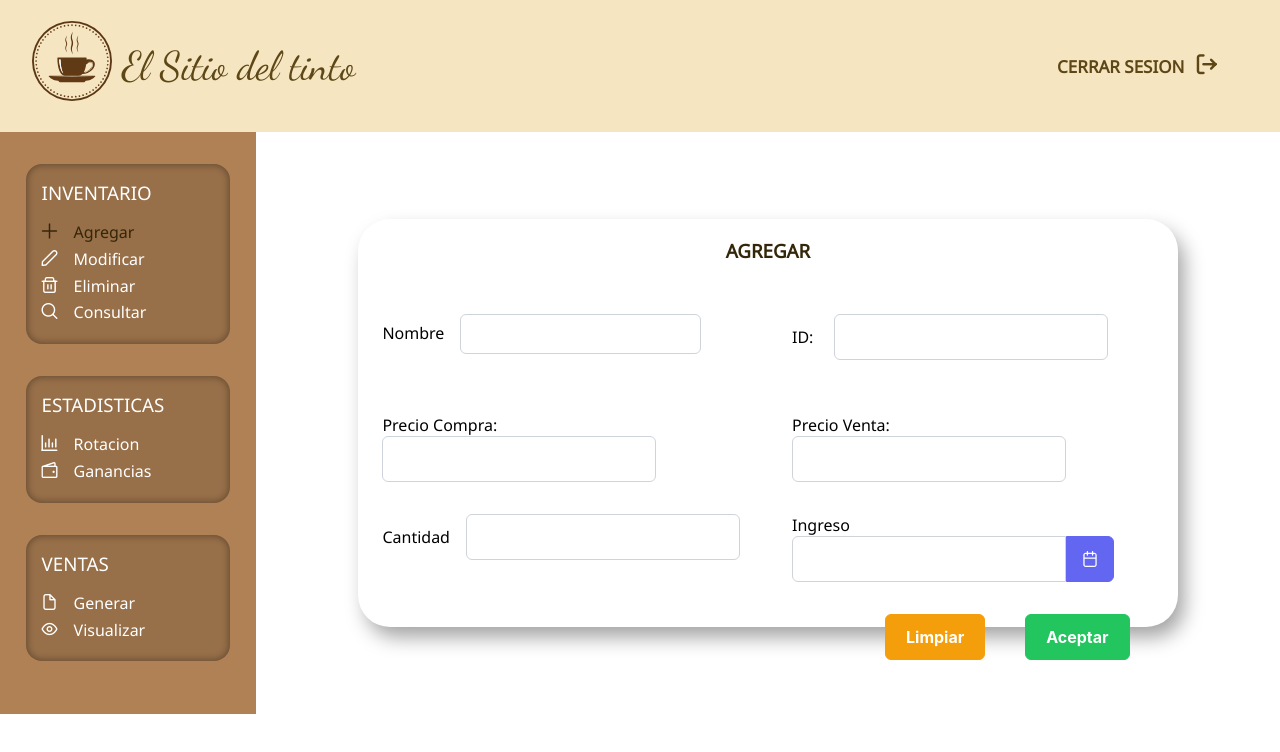
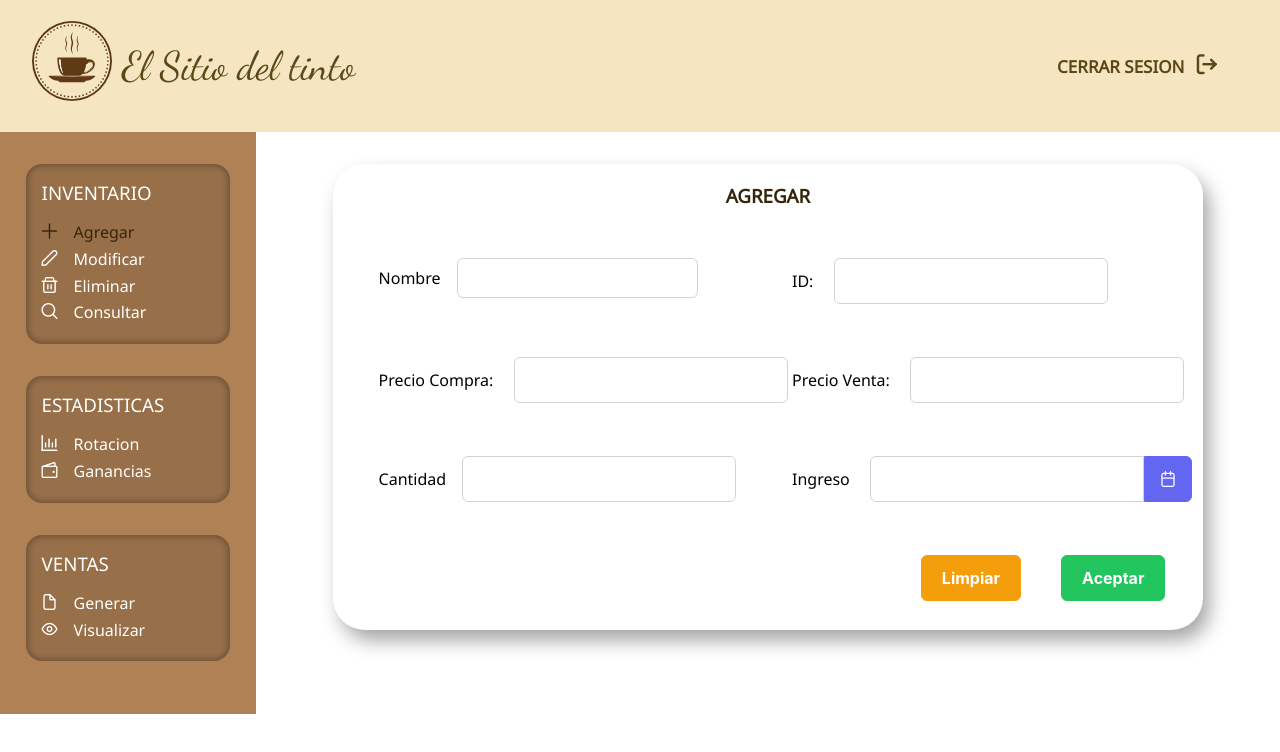
Before and after one commit to binmex/proyect_awie, a React (Create React App) app: page /agregar in a window 1280 px wide. Shown: the top 752 px of the page. Built offline with nearby package versions, Linux system fonts and the light colour scheme.

Commit message:
Add Modules
Se añadio modulo de estadisticas y se perfecciono modulo de agregar

```diff
--- a/package.json
+++ b/package.json
@@ -11,6 +11,7 @@
     "@testing-library/react": "^13.4.0",
     "@testing-library/user-event": "^13.5.0",
     "babel-preset-react-app": "^10.0.1",
+    "chart.js": "^4.3.0",
     "primeicons": "^6.0.1",
     "primereact": "^9.6.0",
     "react": "^18.2.0",
--- a/src/Componentes/AgregarItem.jsx
+++ b/src/Componentes/AgregarItem.jsx
@@ -7,16 +7,14 @@ import { Calendar } from "primereact/calendar";
 export const AgregarItem = () => {
   const [date, setDate] = useState(null);
   return (
-    <div className="content">
+    <div className="contenido">
       <div className="cajaAgregar">
         <h3>AGREGAR</h3>
+
         <div className="boxInput">
           <div className="inputAdd">
             <label>Nombre</label>
-            <InputText
-              type="text"
-              className="p-inputtext-sm"
-            />
+            <InputText type="text" className="p-inputtext-sm" />
           </div>
           <div className="inputAdd">
             <label>ID: </label>
@@ -24,7 +22,7 @@ export const AgregarItem = () => {
           </div>
           <div className="inputAdd">
             <label>Precio Compra: </label>
-            <InputNumber inputId="integeronly" />
+            <InputNumber inputId="integeronly"/>
           </div>
           <div className="inputAdd">
             <label>Precio Venta: </label>
@@ -42,7 +40,7 @@ export const AgregarItem = () => {
               showIcon
             />
           </div>
-          <div className="inputAdd2 button">
+          <div className="inputAdd button" id="boxButtonAdd">
             <Button label="Limpiar" severity="warning" />
             <Button label="Aceptar" severity="success" />
           </div>
--- a/src/Componentes/Lateral.jsx
+++ b/src/Componentes/Lateral.jsx
@@ -54,7 +54,7 @@ export const Lateral = () => {
         <ul>
           <li>
             <NavLink
-              to={"/inicio"}
+              to={"/rotacion"}
               className={({ isActive }) => (isActive === true ? "active" : "")}
             >
               <span className="pi pi-chart-bar" />
--- /dev/null
+++ b/src/Componentes/RotacionProducto.jsx
@@ -0,0 +1,51 @@
+import React, { useState } from "react";
+import { InputNumber } from "primereact/inputnumber";
+import { Calendar } from "primereact/calendar";
+import { ChartRotacion1 } from "./chart/ChartRotacion1";
+
+export const RotacionProducto = () => {
+  const [date, setDate] = useState(null);
+
+  return (
+    <div className="contenido">
+      <div className="cajaRotacion">
+        <h3>ROTACION</h3>
+        <div className="contentRotacion">
+          <div className="rotacionDivNav">
+            <div className="contentNav">
+              <InputNumber inputId="integeronly" placeholder="ID"/>
+            </div>
+            <div className="contentNav">
+              <Calendar
+                className="calen"
+                value={date}
+                onChange={(e) => setDate(e.value)}
+                showIcon placeholder="INICIO"
+              />
+            </div>
+            <div className="contentNav">
+              <Calendar
+                className="calen"
+                value={date}
+                onChange={(e) => setDate(e.value)}
+                showIcon placeholder="FIN"
+              />
+            </div>
+          </div>
+          <div className="boxInputRotacion">
+            <div className="boxDato"></div>
+            <div className="boxDato"></div>
+            <div className="boxDato"></div>
+            <div className="boxDato"></div>
+            <div className="boxChart">
+              <ChartRotacion1 tipo='polarArea'/>
+            </div>
+            <div className="boxChart">
+            <ChartRotacion1 tipo='radar'/>
+            </div>
+          </div>
+        </div>
+      </div>
+    </div>
+  );
+};
--- /dev/null
+++ b/src/Componentes/chart/ChartRotacion1.jsx
@@ -0,0 +1,46 @@
+import React, { useState, useEffect } from "react";
+import { Chart } from "primereact/chart";
+
+export const ChartRotacion1 = ({tipo}) => {
+  const [chartData, setChartData] = useState({});
+  const [chartOptions, setChartOptions] = useState({});
+  useEffect(() => {
+    const data = {
+      labels: ["Q1", "Q2", "Q3", "Q4"],
+      datasets: [
+        {
+          label: "Sales",
+          data: [540, 325, 702, 620],
+          backgroundColor: [
+            "rgba(255, 159, 64, 0.2)",
+            "rgba(75, 192, 192, 0.2)",
+            "rgba(54, 162, 235, 0.2)",
+            "rgba(153, 102, 255, 0.2)",
+          ],
+          borderColor: [
+            "rgb(255, 159, 64)",
+            "rgb(75, 192, 192)",
+            "rgb(54, 162, 235)",
+            "rgb(153, 102, 255)",
+          ],
+          borderWidth: 1,
+        },
+      ],
+    };
+    const options = {
+      scales: {
+        y: {
+          beginAtZero: true,
+        },
+      },
+    };
+
+    setChartData(data);
+    setChartOptions(options);
+  }, []);
+  return (
+    <div className="cardChart">
+      <Chart type={tipo} data={chartData} options={chartOptions} />
+    </div>
+  );
+};
--- /dev/null
+++ b/src/pages/RotacionPage.jsx
@@ -0,0 +1,19 @@
+import React from 'react'
+import { BarraNav } from '../Componentes/BarraNav'
+import { Lateral } from "../Componentes/Lateral"
+import { RotacionProducto } from '../Componentes/RotacionProducto'
+
+export const RotacionPage = () => {
+  return (
+    <div>
+        {/**Navegation*/}
+        <BarraNav/>
+        <div className="layout">
+        {/**Rutas */}
+        <Lateral />
+        {/**Contenido*/}
+        <RotacionProducto/>
+      </div>
+    </div>
+  )
+}
--- a/src/robin.css
+++ b/src/robin.css
@@ -10,18 +10,27 @@
   --cafeSemiOscuro: #976F49;
   --cafeOscuro: #342609;
 }
-.content {
+.contenido {
   grid-area: content;
   width: 100%;
   height: 100%;
+  display: flex;
+  flex-direction: column;
+  align-items: center;
+  justify-content: flex-start;
 }
-.cajaAgregar {
-  height: 70%;
-  width: 80%;
+.cajaAgregar,.cajaRotacion {
+  height: 80%;
+  width: 85%;
   border-radius: 2rem;
   box-shadow: 7px 11px 20px -1px rgba(0, 0, 0, 0.37);
   -webkit-box-shadow: 7px 11px 20px -1px rgba(0, 0, 0, 0.37);
   -moz-box-shadow: 7px 11px 20px -1px rgba(0, 0, 0, 0.37);
+  display: flex;
+  flex-direction: column;
+  align-items: center; /* Alineación vertical al centro */
+  justify-content: initial; /* Alineación horizontal al centro */
+  margin-top: 2rem;
 }
 .cajaAgregar h3{
     font-family: var(--fontDefault);
@@ -30,28 +39,74 @@
     font-weight: bolder;
 }
 .boxInput{
+  height: 85%;
+  width: 95%;
   display: grid;
   grid-template-rows: repeat(4, 1fr); /* Divide en 4 filas de tamaño igual */
   grid-template-columns: repeat(2, 1fr); /* Divide en 2 columnas de tamaño igual */
 }
-.boxInput .inputAdd2,
+.boxInput > *{
+  height: 100%;
+  width: 100%;
+}
+
 .boxInput .inputAdd{
     margin-left: 1.5rem;
     margin-top: 2rem;
 }
 .boxInput .inputAdd label{
     font-family: var(--fontDefault);
-    font-weight: 400;
+    max-width: 400;
+    min-width: 100;
     margin-right: 1rem;
 }
-.boxInput .inputAdd2{
-    margin-right: 1.5rem;
-    height: 2.5rem;
-    grid-row: 4;
-    grid-column: 2;
-    text-align: end;
+.boxInput #boxButtonAdd{
+  text-align: end;
+  grid-column: 2;
 }
-.boxInput .inputAdd2 button{
-    margin-right: 1.5rem;
-    margin-left: 1rem;
+.boxInput #boxButtonAdd button{
+  margin-right: 2.5rem;
 }
+
+/*Modulo de rotacion*/
+.contentRotacion{
+  width: 90%;
+  height: 95%;
+  display: flex;
+  flex-direction: column;
+}
+.rotacionDivNav{
+  height: 20%;
+  width: 100%;
+  display: flex;
+  flex-wrap: wrap;
+  align-content: center;
+  justify-content: space-between;
+}
+.contentNav{
+  margin-left: 0.5rem;
+  margin-right: 0.8rem;
+}
+.boxInputRotacion{
+  display: grid;
+  width: 100%;
+  height: 80%;
+  grid-template-rows: repeat(3, 1fr); /* Divide en 4 filas de tamaño igual */
+  grid-template-columns: repeat(2, 1fr); /* Divide en 2 columnas de tamaño igual */
+  margin-bottom: 1rem;
+}
+.boxDato,.boxChart{
+  display: flex;
+  align-items: center; /* Alineación vertical al centro */
+  justify-content: center; /* Alineación horizontal al centro */
+  margin: 0.5rem;
+}
+.boxDato{
+  box-shadow: 9px 8px 22px -1px rgba(0,0,0,0.04);
+-webkit-box-shadow: 9px 8px 22px -1px rgba(0,0,0,0.04);
+-moz-box-shadow: 9px 8px 22px -1px rgba(0,0,0,0.04);
+
+}
+.boxChart{
+  width: 100%;
+}
--- a/src/routers/Router.jsx
+++ b/src/routers/Router.jsx
@@ -11,6 +11,7 @@ import { ModificarPage } from "../pages/ModificarPage";
 import { Error404 } from "../pages/Error404";
 import { EliminarPage } from "../pages/EliminarPage";
 import { ConsultarPage } from "../pages/ConsultarPage";
+import { RotacionPage } from "../pages/RotacionPage";
 
 export const Router = () => {
   return (
@@ -22,6 +23,7 @@ export const Router = () => {
           <Route path="/modificar" element={<ModificarPage/>} />
           <Route path="/eliminar" element={<EliminarPage/>} />
           <Route path="/consultar" element={<ConsultarPage/>} />
+          <Route path="/rotacion" element={<RotacionPage/>} />
           <Route path="*" element={<Error404/>}/>
         </Routes>
     </BrowserRouter>
```
Also changed, not shown: 1 other file (tests, documents, lock files or other folders).
